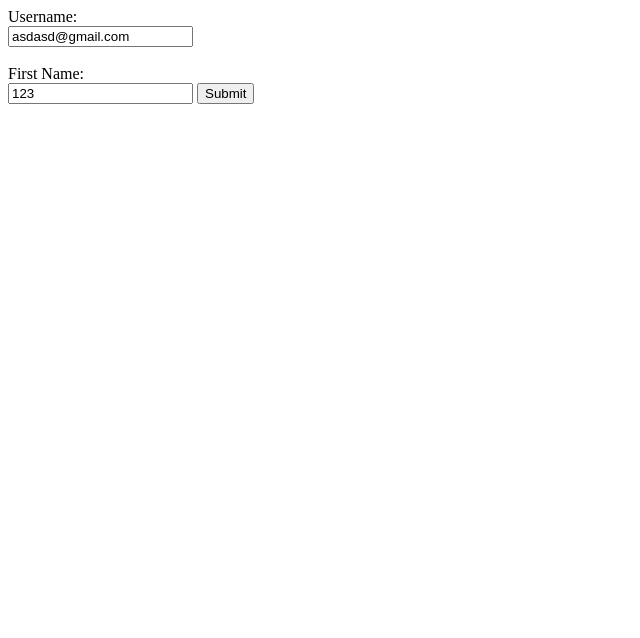
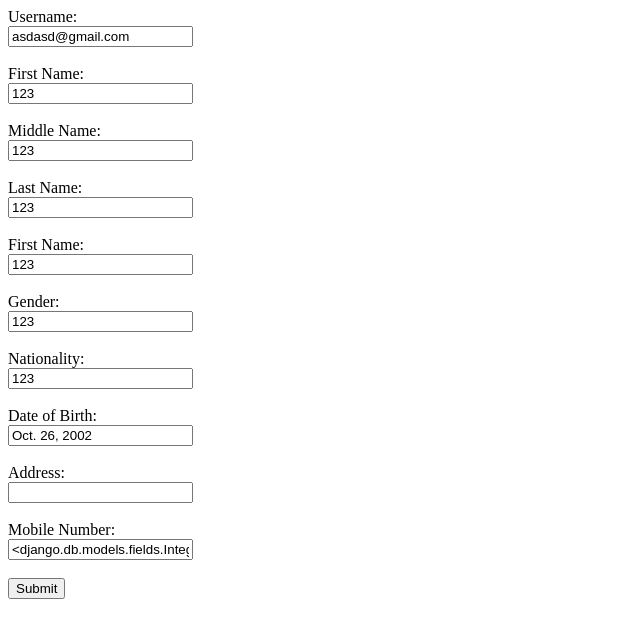
Before and after one commit to justinmallari24/Paymetric-1234, a Django app: page /update/4 in a window 1280 px wide. Shown: the top 638 px of the page, without its empty margins (0-640 px from the left). Run offline with Django 4.2, Linux system fonts and the light colour scheme; data comes from the database, SQL or seed files in the repository; both versions use the stored data as it was after the commit.

Commit message:
update updated

```diff
--- a/templates/auth/update.html
+++ b/templates/auth/update.html
@@ -11,9 +11,52 @@
     Username: <br>
     <input name="email" value="{{ user.email }}">
     <br><br>
+
     First Name:
     <br>
     <input name="first_name" value="{{ user.first_name }}">
+    <br><br>
+
+    Middle Name:
+    <br>
+    <input name="middle_name" value="{{ user.middle_name }}">
+    <br><br>
+
+    Last Name:
+    <br>
+    <input name="last_name" value="{{ user.last_name }}">
+    <br><br>
+
+    First Name:
+    <br>
+    <input name="first_name" value="{{ user.first_name }}">
+    <br><br>
+
+    Gender:
+    <br>
+    <input name="gender" value="{{ user.gender }}">
+    <br><br>
+
+    Nationality:
+    <br>
+    <input name="nationality" value="{{ user.nationality }}">
+    <br><br>
+
+    Date of Birth:
+    <br>
+    <input name="birth_date" value="{{ user.birth_date }}">
+    <br><br>
+
+    Address:
+    <br>
+    <input name="nationality" value="{{ user.Address }}">
+    <br><br>
+
+    Mobile Number:
+    <br>
+    <input name="mobile_number" value="{{ user.mobile_number }}">
+    <br><br>
+
 
     <input type="submit" value="Submit">
 </form>
```
Also changed, not shown: db.sqlite3.
